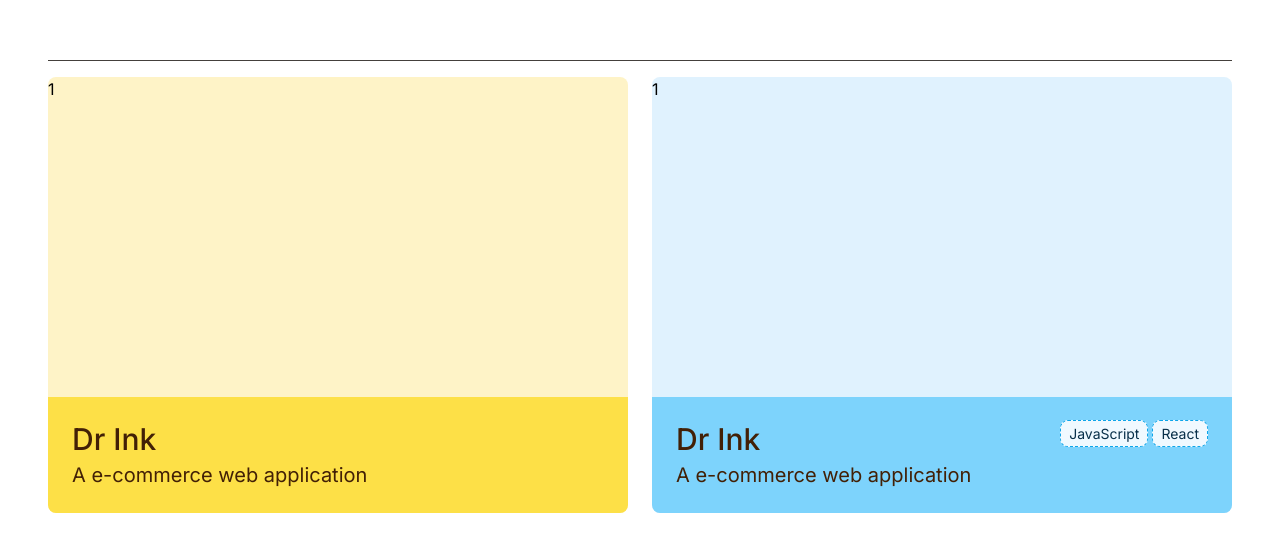
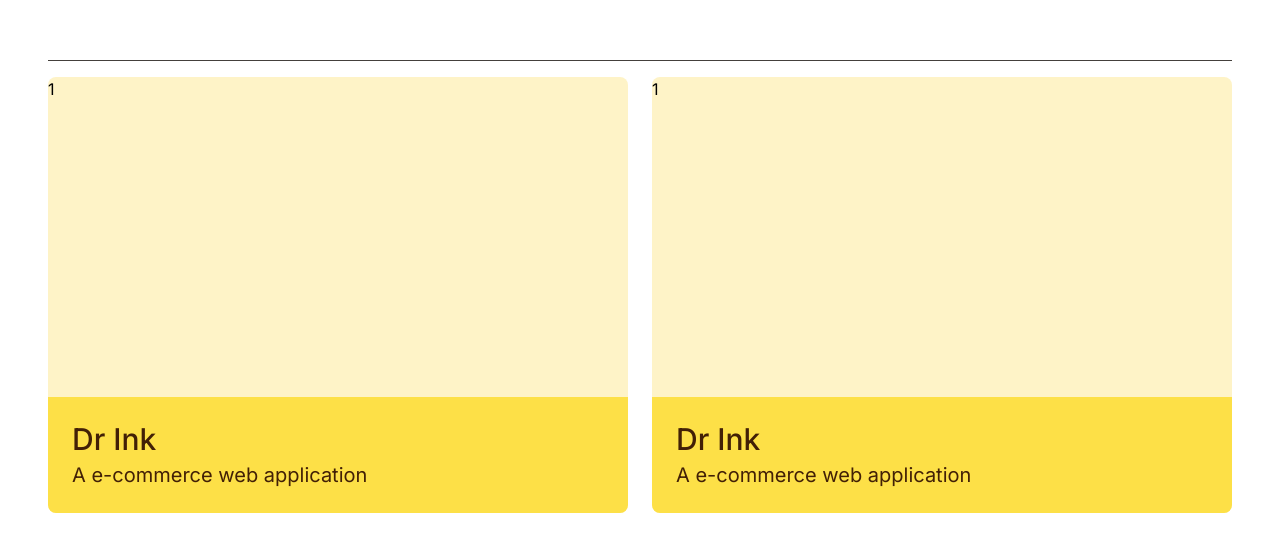
Before and after one commit to amarmanhala/infiniteloop, a Next.js app: page / in a window 1280 px wide. Shown: the part 364-916 px from the top of the page. Built offline with nearby package versions, Linux system fonts and the light colour scheme.

Commit message:
Add project card

```diff
--- /dev/null
+++ b/src/app/components/ProjectCard.tsx
@@ -0,0 +1,32 @@
+import Link from "next/link";
+import React from "react";
+
+const ProjectCard = () => {
+  return (
+    <>
+      <Link href="#">
+        <div className="w-full">
+          <div className="bg-amber-100 rounded-lg">
+            <div className="h-80">1</div>
+            <div className="bg-yellow-300 rounded-b-lg">
+              <div className="flex w-full p-6 flex-col">
+                <div>
+                  <h3 className="text-3xl font-medium text-yellow-950 mb-1">
+                    Dr Ink
+                  </h3>
+                </div>
+                <div>
+                  <p className="text-xl text-yellow-950">
+                    A e-commerce web application
+                  </p>
+                </div>
+              </div>
+            </div>
+          </div>
+        </div>
+      </Link>
+    </>
+  );
+};
+
+export default ProjectCard;
--- a/src/app/page.tsx
+++ b/src/app/page.tsx
@@ -1,6 +1,7 @@
 import Image from "next/image";
 import Link from "next/link";
 import { Inter, IBM_Plex_Serif } from "next/font/google";
+import ProjectCard from "./components/ProjectCard";
 
 const ibmPlexSerif = IBM_Plex_Serif({ weight: ["300"], subsets: ["latin"] });
 
@@ -22,63 +23,8 @@ export default function Home() {
           Projects
         </h2>
         <div className="grid w-full grid-cols-2 gap-6 my-4">
-          <Link href="#">
-            <div className="w-full">
-              <div className="bg-amber-100 rounded-lg">
-                <div className="h-80">1</div>
-                <div className="bg-yellow-300 rounded-b-lg">
-                  <div className="flex w-full p-6 flex-col">
-                    <div>
-                      <h3 className="text-3xl font-medium text-yellow-950 mb-1">
-                        Dr Ink
-                      </h3>
-                    </div>
-                    <div>
-                      <p className="text-xl text-yellow-950">
-                        A e-commerce web application
-                      </p>
-                    </div>
-                  </div>
-                </div>
-              </div>
-            </div>
-          </Link>
-          <Link href="#">
-            <div className="w-full">
-              <div className="bg-sky-100 rounded-lg">
-                <div className="h-80">1</div>
-                <div className="bg-sky-300 rounded-b-lg">
-                  <div className="flex w-full p-6 flex-col">
-                    <div className="flex w-full justify-between">
-                      <h3 className="text-3xl font-medium text-yellow-950 mb-1">
-                        Dr Ink
-                      </h3>
-                      <div className="flex space-x-1">
-                        <div>
-                          <span className="bg-sky-50 px-2 py-1 rounded-lg border border-sky-500 border-dashed text-sm text-sky-950">
-
-                            JavaScript
-                          </span>
-                        </div>
-                        <div>
-                          <span className="bg-sky-50 px-2 py-1 rounded-lg border border-sky-500 border-dashed text-sm text-sky-950">
-
-
-                            React
-                          </span>
-                        </div>
-                      </div>
-                    </div>
-                    <div>
-                      <p className="text-xl text-yellow-950">
-                        A e-commerce web application
-                      </p>
-                    </div>
-                  </div>
-                </div>
-              </div>
-            </div>
-          </Link>
+          <ProjectCard />
+          <ProjectCard />
         </div>
       </section>
     </main>
```
